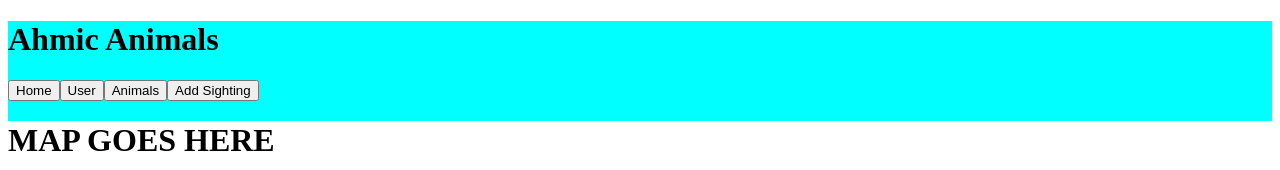
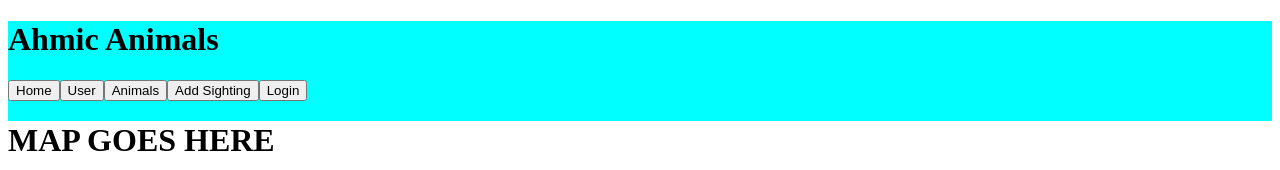
Before and after one commit to DukeBaird/wildlife-tracker, a React app: page / in a window 1280 px wide. Shown: the top 170 px of the page. Built offline with nearby package versions, Linux system fonts and the light colour scheme; no server answers; the HTML template or start-up script is replaced by a standard one.

Commit message:
Add Login Button back to header

```diff
--- a/client/src/header.jsx
+++ b/client/src/header.jsx
@@ -36,6 +36,7 @@ export class Header extends React.Component {
 				<Button handleClick={viewUser} text="User" />
 				<Button handleClick={this.showAnimalList} text="Animals" />
 				<Button handleClick={this.showNewSighting} text="Add Sighting" />
+				<Button handleClick={this.showLogin} text="Login" />
 			</span>
 		);
 	};
```
